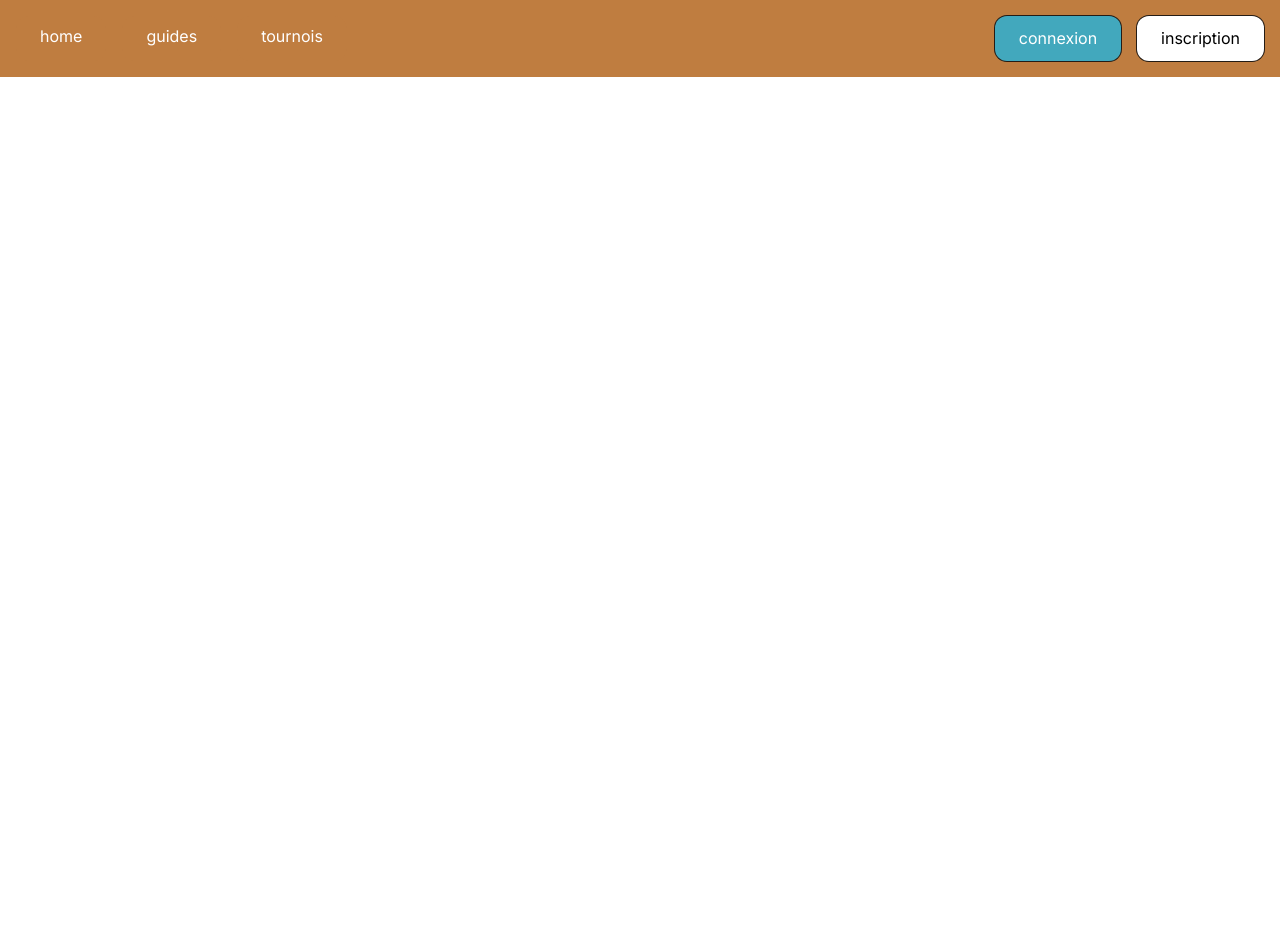
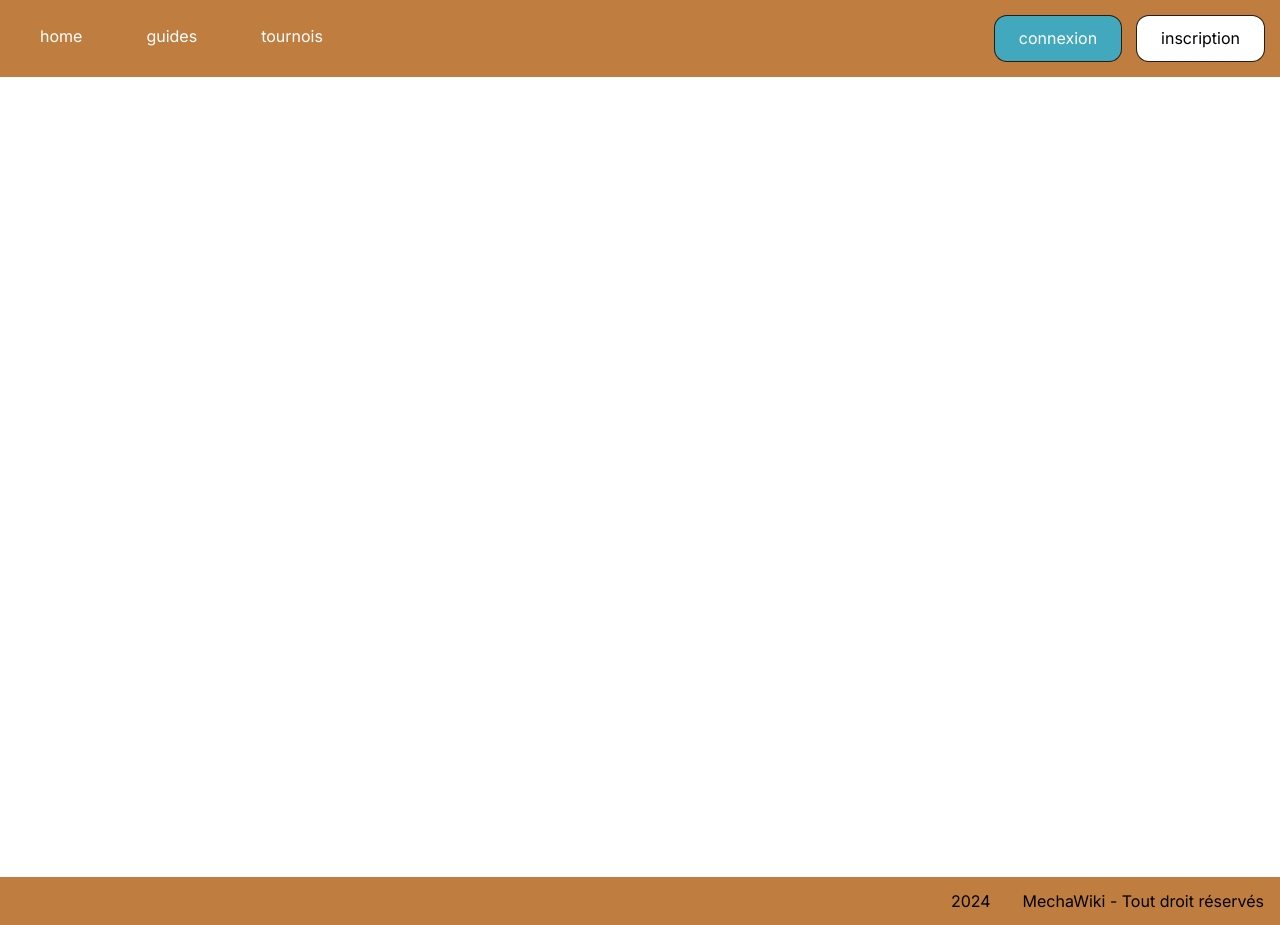
Before and after one commit to ElianBourdu/3W_mecha, a Next.js app: page / in a window 1280 px wide. Before the commit the page ends 877 px from the top, so only its background shows below. Built offline with nearby package versions, Linux system fonts and the light colour scheme; no server answers.

Commit message:
feat: refacto navbar

```diff
--- a/src/app/guides/nouveau/page.tsx
+++ b/src/app/guides/nouveau/page.tsx
@@ -40,7 +40,7 @@ export default function CreateGuide() {
 
   return (
     <>
-      <div className={styles.container}>
+      <form className={styles.container}>
         <input
           className={styles.title_input}
           type="text"
@@ -62,7 +62,7 @@ export default function CreateGuide() {
             Créer le guide
           </button>
         </div>
-      </div>
+      </form>
     </>
   )
 }
--- a/src/app/guides/page.tsx
+++ b/src/app/guides/page.tsx
@@ -24,7 +24,7 @@ export default function Guides() {
 
   return (
     <>
-      <div className={styles.searchBar}>
+      <div className={styles.headWrapper}>
         <Input placeholder="Rechercher un guide !" onChange={handleChange} />
         { !!user &&
           <Button cta href="/guides/nouveau">Créer un guide</Button>
--- a/src/app/layout.tsx
+++ b/src/app/layout.tsx
@@ -1,8 +1,9 @@
+import React from "react";
 import { Inter } from "next/font/google";
+import {Metadata} from "next";
 import "./globals.css";
 import Navbar from "@/components/navbar/navbar";
-import React from "react";
-import {Metadata} from "next";
+import Footer from "@/components/footer/footer";
 
 const inter = Inter({ subsets: ["latin"] });
 
@@ -26,6 +27,7 @@ export default function RootLayout({
         <main>
           {children}
         </main>
+        <Footer/>
       </body>
     </html>
   );
--- /dev/null
+++ b/src/components/footer/footer.module.css
@@ -0,0 +1,7 @@
+.footer {
+    display: flex;
+    background: var(--primary-500);
+    padding: 1rem;
+    justify-content: right;
+    gap: 2rem;
+}
--- /dev/null
+++ b/src/components/footer/footer.tsx
@@ -0,0 +1,10 @@
+import styles from './footer.module.css'
+
+export default function Footer() {
+  return (
+    <footer className={styles.footer}>
+      <p>{new Date().getFullYear()}</p>
+      <p>MechaWiki - Tout droit réservés</p>
+    </footer>
+  )
+}
--- a/src/components/searchBar.tsx
+++ b/src/components/searchBar/searchBar.tsx
@@ -1,6 +1,8 @@
 'use client'
 
 import {useState} from "react";
+import styles from "./searchBar.module.css";
+
 
 export default function SearchBar(props: { onChange: (value: string) => void, placeholder: string}) {
   const [searchInputValue, setSearchInputValue] = useState('')
@@ -11,7 +13,7 @@ export default function SearchBar(props: { onChange: (value: string) => void, pl
 
   return (
     <>
-      <input type="text" value={searchInputValue} onChange={handleChange} placeholder={props.placeholder}/>
+      <input className={styles.searchBar} type="text" value={searchInputValue} onChange={handleChange} placeholder={props.placeholder}/>
     </>
   )
 }
```
Also changed, not shown: src/app/guides/page.module.css (+16 -0 lines), src/components/searchBar/searchBar.module.css (added, +16 -0 lines).
